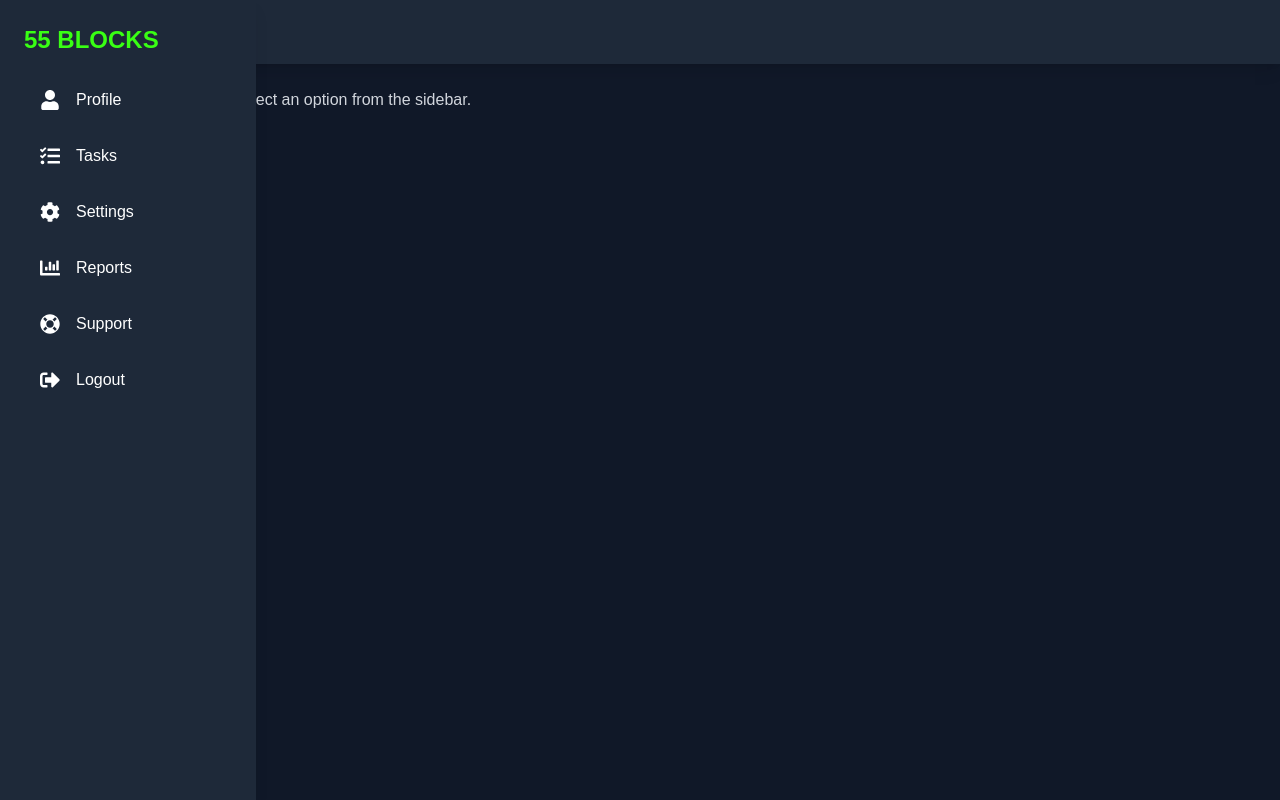
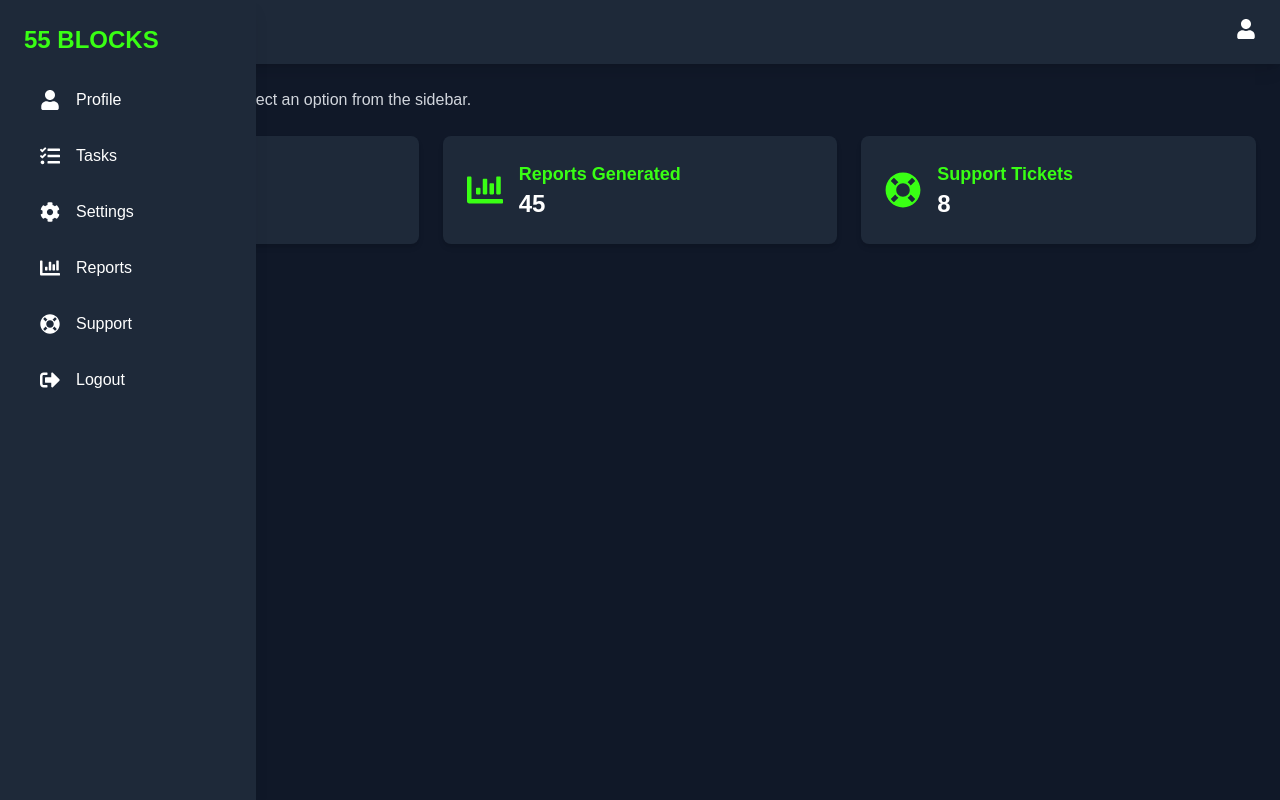
Before and after one commit to MICHAELKITH/Go_Fiber_React, a Next.js app in the folder client/: page /dashboard in a window 1280 px wide. Built offline with nearby package versions, Linux system fonts and the light colour scheme.

Commit message:
Change the UI for the dashboard

```diff
--- a/client/app/dashboard/page.tsx
+++ b/client/app/dashboard/page.tsx
@@ -1,10 +1,20 @@
 "use client";
 import React, { useState } from "react";
 import Link from "next/link";
-import { FaUser, FaTasks, FaCog, FaChartBar, FaLifeRing, FaSignOutAlt, FaBars, FaTimes } from "react-icons/fa";
+import {
+  FaUser,
+  FaTasks,
+  FaCog,
+  FaChartBar,
+  FaLifeRing,
+  FaSignOutAlt,
+  FaBars,
+  FaTimes,
+} from "react-icons/fa";
 
 const Dashboard = () => {
   const [isSidebarOpen, setIsSidebarOpen] = useState(false);
+  const [activeLink, setActiveLink] = useState("Dashboard");
 
   return (
     <div className="min-h-screen bg-gray-900 text-white flex">
@@ -36,8 +46,15 @@ const Dashboard = () => {
             <Link
               key={index}
               href={item.link}
-              className="flex items-center gap-4 py-2 px-4 rounded hover:bg-gray-700 hover:text-[#39FF14] transition"
-              onClick={() => setIsSidebarOpen(false)} // Close sidebar on link click
+              className={`flex items-center gap-4 py-2 px-4 rounded transition ${
+                activeLink === item.title
+                  ? "bg-gray-700 text-[#39FF14] border-l-4 border-[#39FF14]"
+                  : "hover:bg-gray-700 hover:text-[#39FF14]"
+              }`}
+              onClick={() => {
+                setActiveLink(item.title);
+                setIsSidebarOpen(false); // Close sidebar on link click
+              }}
             >
               <span className="text-xl">{item.icon}</span>
               <span>{item.title}</span>
@@ -51,6 +68,32 @@ const Dashboard = () => {
         {/* Header */}
         <header className="bg-gray-800 py-4 px-6 shadow-lg flex justify-between items-center">
           <h1 className="text-2xl font-bold text-[#39FF14]">Dashboard</h1>
+          <div className="flex items-center gap-4">
+            <div className="relative group">
+              <button className="text-white text-xl focus:outline-none">
+                <FaUser />
+              </button>
+              <div className="absolute right-0 mt-2 bg-gray-800 text-sm rounded shadow-lg hidden group-hover:block">
+                <Link
+                  href="/profile"
+                  className="block px-4 py-2 hover:bg-gray-700 hover:text-[#39FF14]"
+                >
+                  Profile
+                </Link>
+                <Link
+                  href="/settings"
+                  className="block px-4 py-2 hover:bg-gray-700 hover:text-[#39FF14]"
+                >
+                  Settings
+                </Link>
+                <Link
+                  href="/"
+                  className="block px-4 py-2 hover:bg-gray-700 hover:text-[#39FF14]"
+                >
+                  Logout
+                </Link>
+              </div>
+            </div>
             <button
               className="md:hidden text-2xl text-white focus:outline-none"
               onClick={() => setIsSidebarOpen(true)}
@@ -58,11 +101,36 @@ const Dashboard = () => {
             >
               <FaBars />
             </button>
+          </div>
         </header>
 
         {/* Main Section */}
         <main className="p-6">
-          <p className="text-gray-300">Welcome to your dashboard! Select an option from the sidebar.</p>
+          <p className="text-gray-300 mb-6">
+            Welcome to your dashboard! Select an option from the sidebar.
+          </p>
+
+          {/* Example Widgets */}
+          <div className="grid grid-cols-1 sm:grid-cols-2 lg:grid-cols-3 gap-6">
+            {[
+              { title: "Tasks Completed", value: "120", icon: <FaTasks /> },
+              { title: "Reports Generated", value: "45", icon: <FaChartBar /> },
+              { title: "Support Tickets", value: "8", icon: <FaLifeRing /> },
+            ].map((widget, index) => (
+              <div
+                key={index}
+                className="bg-gray-800 p-6 rounded-lg shadow-md flex items-center gap-4"
+              >
+                <div className="text-4xl text-[#39FF14]">{widget.icon}</div>
+                <div>
+                  <h3 className="text-lg font-bold text-[#39FF14]">
+                    {widget.title}
+                  </h3>
+                  <p className="text-2xl font-bold text-white">{widget.value}</p>
+                </div>
+              </div>
+            ))}
+          </div>
         </main>
       </div>
     </div>
```
Lines whose indentation alone changed are shown as unchanged.
